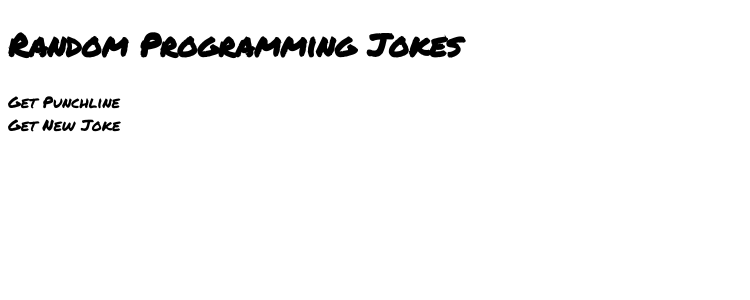
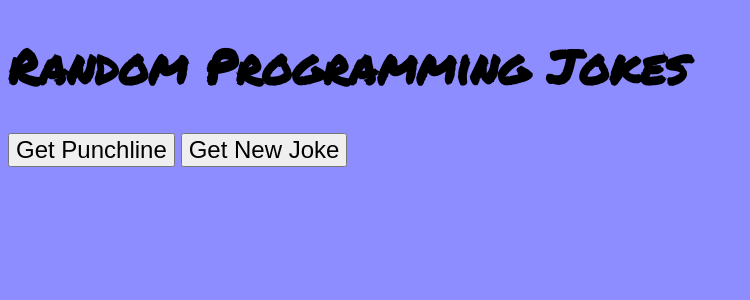
Before and after one commit to JLowe-N/JLowenPortfolioSite, a Django app: page /jokepage in a window 1280 px wide. Shown: the top 300 px of the page, without its empty margins (0-750 px from the left). Run offline with Django 3.2, Linux system fonts and the light colour scheme.

Commit message:
Add typography style, change btn divs to button

```diff
--- a/portfolioapp/static/portfolioapp/css/jokepage.css
+++ b/portfolioapp/static/portfolioapp/css/jokepage.css
@@ -1,3 +1,20 @@
 body {
     font-family: 'Permanent Marker', 'Roboto', cursive;
+    background: #8d8dff;
 }
+
+/*=====
+Typography
+=====*/
+
+h1 {
+    font-size: 3rem;
+}
+
+div {
+    font-size: 1.5rem;
+}
+
+button {
+    font-size: 1.5rem;
+}
--- a/portfolioapp/templates/portfolioapp/jokepage.html
+++ b/portfolioapp/templates/portfolioapp/jokepage.html
@@ -14,8 +14,8 @@
     <h1 class="title">Random Programming Jokes</h1>
     <div id="setup"></div>
     <div id="punchline"></div>
-    <div id="punchlineBtn">Get Punchline</div>
-    <div id="newJokeBtn">Get New Joke</div>
+    <button id="punchlineBtn">Get Punchline</button>
+    <button id="newJokeBtn">Get New Joke</button>
 
     <script src="{% static 'portfolioapp/js/jokepage.js' %}"></script>
 </body>
```
